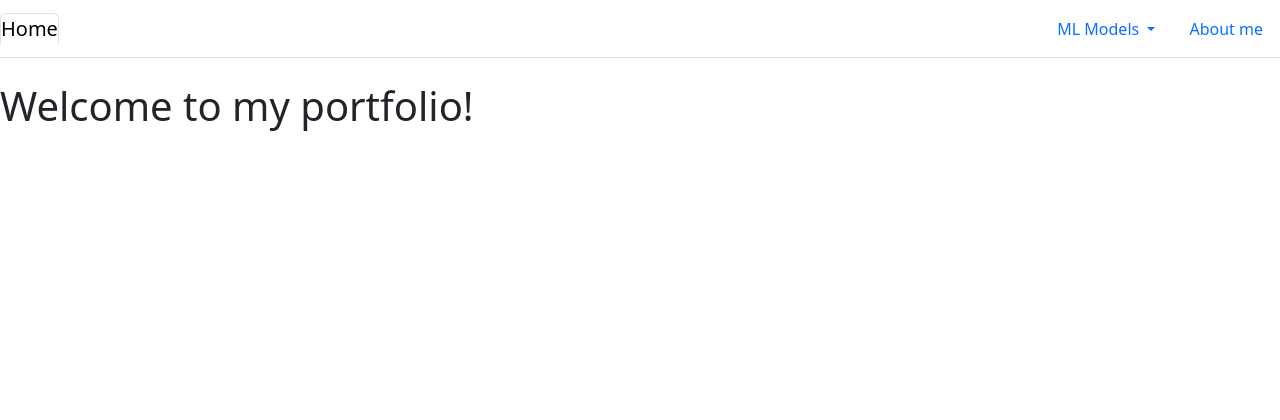
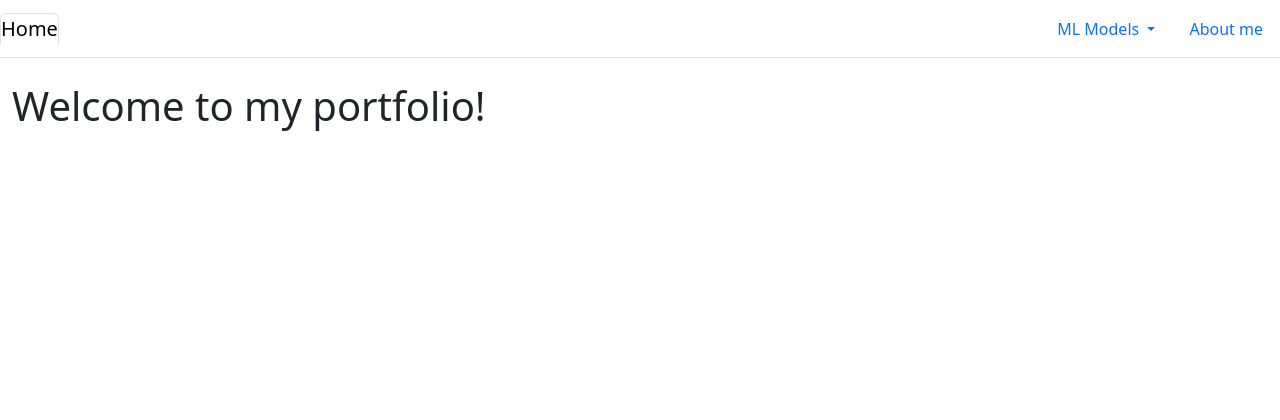
Before and after one commit to primods/flask_portfolio, a Flask app: page / in a window 1280 px wide. Shown: the top 420 px of the page. Run offline with Flask 2, Linux system fonts and the light colour scheme; parts of the project's set-up code (start-up, migrations or seed data) failed here and were passed over; some libraries are stand-ins or nearby versions.

Commit message:
update design

```diff
--- a/templates/home.html
+++ b/templates/home.html
@@ -3,7 +3,7 @@
 {{super()}}
 
 {% block content %}
-<div class="header">
+<div class="container-fluid">
     <h1>Welcome to my portfolio!</h1>
 </div>
 {% endblock %}
--- a/templates/model_base.html
+++ b/templates/model_base.html
@@ -20,7 +20,7 @@
             {% block model_content %}
             {% endblock %}
         </div>
-        <div class="col-6 col-md-4">
+        <div class="container-fluid col-md-4">
             <div class="card">
                 <div class="card-header text-white">
                   {% block card_header %}
```
